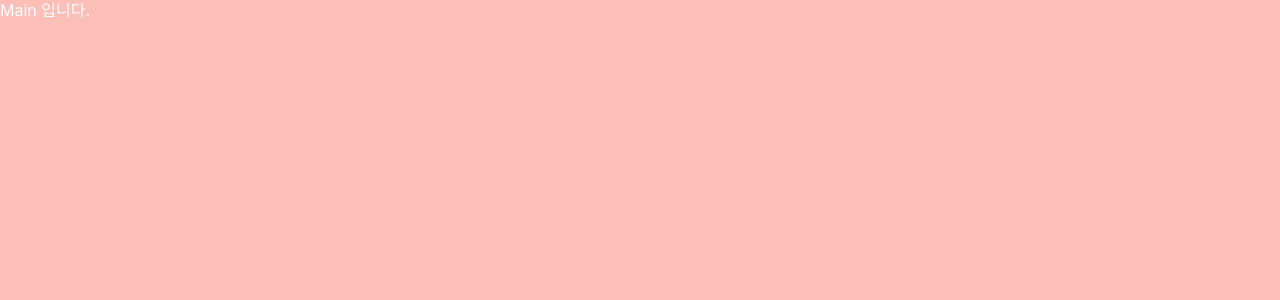
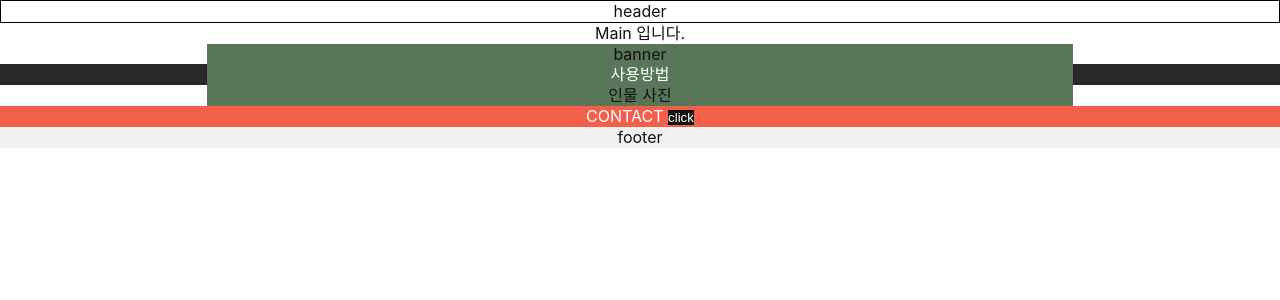
Before and after one commit to Farcade-ASANDOERS/Farcade-Front, a React (Create React App) app: page / in a window 1280 px wide. Shown: the top 300 px of the page. Built offline with nearby package versions, Linux system fonts and the light colour scheme.

Commit message:
💄: main페이지 스타일 가이드 생성 공통 스타일 분리 필요

```diff
--- a/src/App.js
+++ b/src/App.js
@@ -1,4 +1,4 @@
-import ViewTest from './View/ViewTest';
+import ViewTest from './View/Test/ViewTest';
 import ViewMain from './View/ViewMain';
 import { Route, Routes } from 'react-router-dom';
 const App = () => {
--- a/src/View/ViewMain.jsx
+++ b/src/View/ViewMain.jsx
@@ -1,8 +1,43 @@
+import {
+  ServiceContainer,
+  StyledContainer,
+  ViewMainStyled,
+  Contents,
+} from './styled/ViewMain.styled';
+
 const ViewMain = () => {
   return (
-    <div>
-      <div>Main 입니다.</div>
-    </div>
+    <ViewMainStyled>
+      <div style={{ border: '1px solid black' }}>header</div>
+      Main 입니다.
+      <StyledContainer>
+        <Contents>banner</Contents>
+        <ServiceContainer>
+          <Contents>사용방법</Contents>
+        </ServiceContainer>
+        <Contents>인물 사진</Contents>
+      </StyledContainer>
+      <div
+        style={{
+          backgroundColor: 'var(--primary-color-500)',
+          color: 'var(--white-color)',
+        }}
+      >
+        CONTACT{' '}
+        <button
+          style={{
+            backgroundColor: 'var(--gray-color-100)',
+            color: 'var(--white-color)',
+          }}
+          onClick={() => {
+            alert('sketch입니다.');
+          }}
+        >
+          click
+        </button>
+      </div>
+      <div style={{ backgroundColor: 'var(--gray-color-10)' }}>footer</div>
+    </ViewMainStyled>
   );
 };
 
--- /dev/null
+++ b/src/View/styled/ViewMain.styled.jsx
@@ -0,0 +1,28 @@
+import styled from 'styled-components';
+
+// global-common으로 생성
+export const ViewMainStyled = styled.div`
+  display: flex;
+  /* flex-wrap: wrap; */
+  flex-direction: column;
+  justify-content: center;
+  text-align: center;
+  width: 100%;
+  /* align-items: center; */
+`;
+// global-common으로 생성 - 디자인 시스템 적용 된 여백 값
+export const StyledContainer = styled.div`
+  width: 100%;
+  margin: 0 auto;
+`;
+
+export const ServiceContainer = styled.div`
+  background-color: var(--gray-color-90);
+  color: var(--white-color);
+`;
+
+export const Contents = styled.div`
+  background-color: #597659;
+  width: var(--inner-contents-width);
+  margin: 0 auto;
+`;
--- a/src/index.styled.jsx
+++ b/src/index.styled.jsx
@@ -135,13 +135,13 @@ const GlobalStyle = createGlobalStyle`
   }
 
   body {
-    background-color: var(--primary-color-200);
+    background-color: var(--white-color);
     font-family: var(--font-family);
     font-size: var(--font-button-sm);
     line-height: var(--font-button-LH-sm);
     letter-spacing: var(--font-letter-spacing);
     font-weight: var(--font-weight-regular);
-    color: var(--white-color);
+    color: var(--gray-color-100);
     margin: 0;
     padding: 0;
     width: 100%;
```
Also changed, not shown: src/View/Test/ViewTest.jsx (renamed from src/View/ViewTest.jsx, +2 -2 lines), src/View/Footer/ViewFooter.jsx (added), src/View/Header/ViewHeader.jsx (added).
